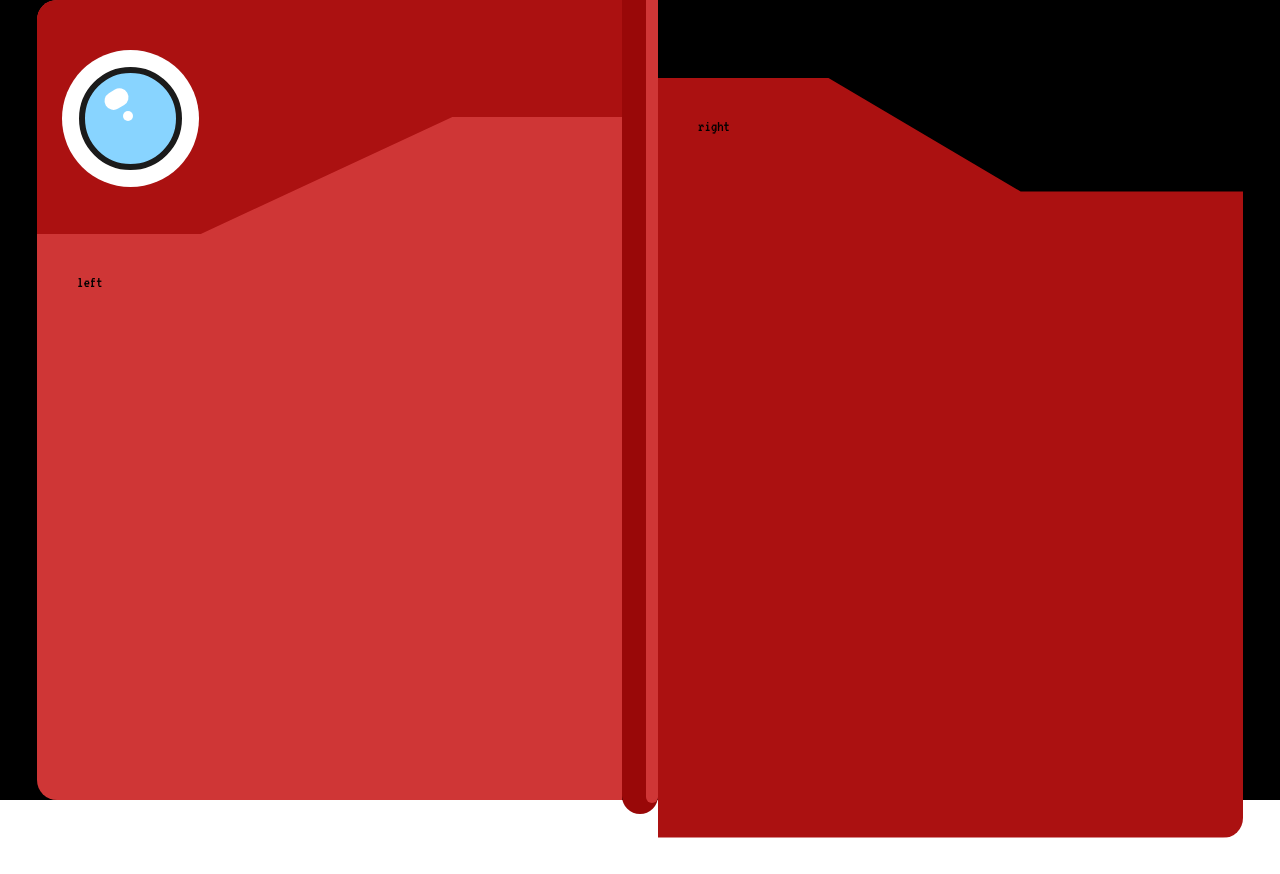
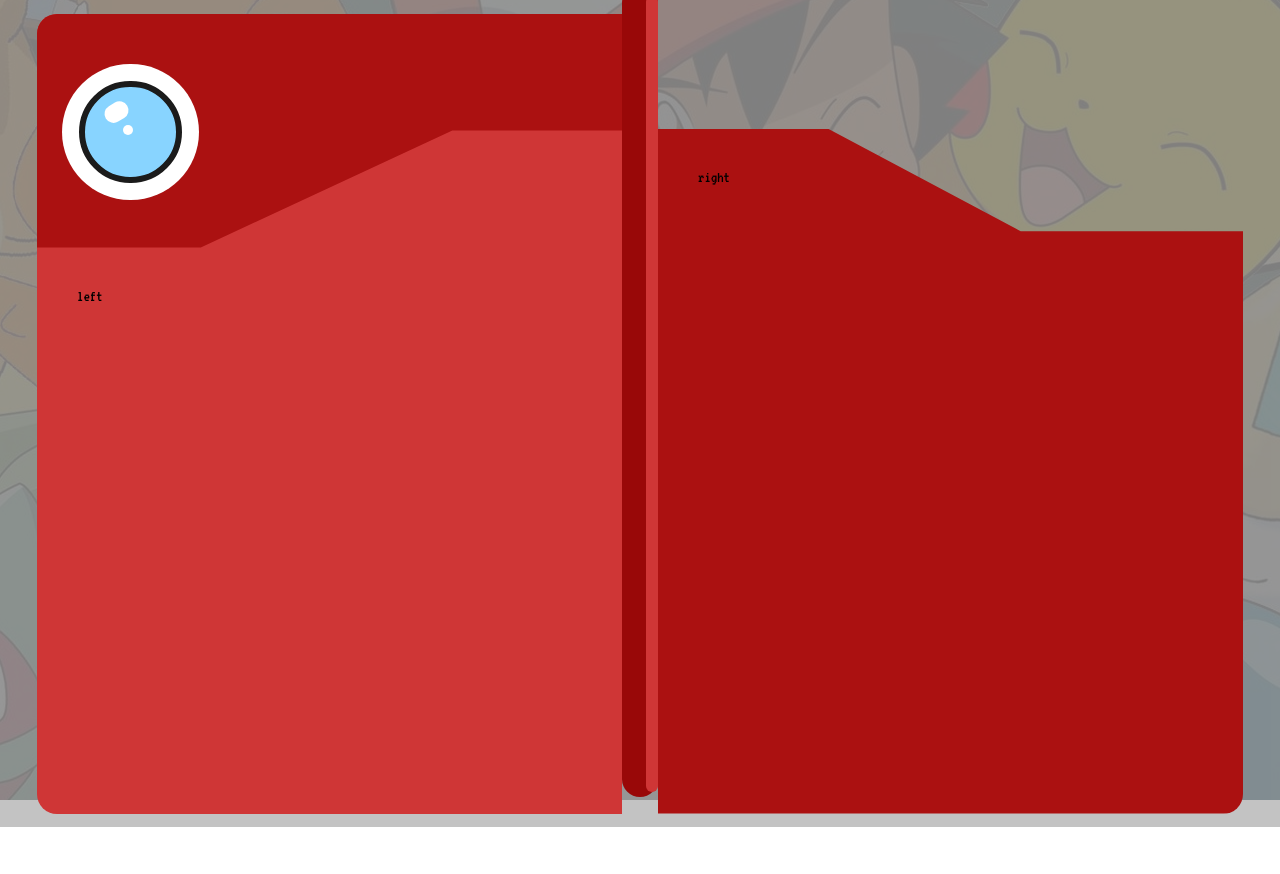
Before and after one commit to Neology92/pokedex, a React app: page / in a window 1280 px wide. After the commit the page ends 827 px from the top, so only its background shows below. Built offline with nearby package versions, Linux system fonts and the light colour scheme.

Commit message:
Add background

```diff
--- a/src/App.js
+++ b/src/App.js
@@ -1,8 +1,9 @@
+import React from 'react';
 import styled, { ThemeProvider } from 'styled-components';
-import React from 'react';
-import Pokedex from './Pages/Pokedex';
 import GlobalStyles from './Assets/Styles/GlobalStyles';
 import theme from './Assets/Styles/theme';
+import Pokedex from './Pages/Pokedex';
+import { Background } from './Components';
 
 import './Assets/Styles/VT323.css';
 
@@ -12,6 +13,7 @@ class App extends React.PureComponent {
             <ThemeProvider theme={theme}>
                 <GlobalStyles />
                 <Container>
+                    <Background />
                     <Pokedex />
                 </Container>
             </ThemeProvider>
@@ -21,11 +23,6 @@ class App extends React.PureComponent {
 
 const Container = styled.main`
     width: 100vw;
-
-    ${theme.media.above.xl} {
-        margin: 0 auto;
-        width: 80vw;
-    }
 `;
 
 export default App;
--- a/src/Assets/Styles/theme.js
+++ b/src/Assets/Styles/theme.js
@@ -25,7 +25,7 @@ const theme = {
         above: {
             xl: '@media (min-width: 1700px)',
             l: '@media (min-width: 1330px)',
-            m: '@media (min-width: 768px)',
+            m: '@media (min-width: 1000px)',
             s: '@media (min-width: 480px)',
             xs: '@media (min-width: 360px)',
         },
--- a/src/Components/Background/Background.js
+++ b/src/Components/Background/Background.js
@@ -0,0 +1,34 @@
+import React, { PureComponent } from 'react';
+import styled from 'styled-components';
+import background from '../../Assets/Images/background.jpg';
+
+export default class Background extends PureComponent {
+    render() {
+        return (
+            <>
+                <Graphics />
+                <Filter />
+            </>
+        );
+    }
+}
+
+const Graphics = styled.div`
+    width: 100%;
+    height: 100%;
+    position: fixed;
+    background-image: url(${background});
+    background-position: center;
+
+    z-index: -3;
+`;
+
+const Filter = styled.div`
+    width: 100%;
+    height: 100%;
+    position: fixed;
+    z-index: -2;
+
+    background-color: black;
+    opacity: 0.65;
+`;
--- a/src/Components/LeftWing/LeftWing.js
+++ b/src/Components/LeftWing/LeftWing.js
@@ -37,7 +37,7 @@ const Topping = styled.div`
 const Inside = styled.div`
     box-sizing: border-box;
     width: 100%;
-    height: 640px;
+    height: 70%;
 
     /* clip-path: polygon(100% 0, 100% 64%, 71% 64%, 28% 100%, 0 100%, 0 0); */
     /* background: ${({ theme }) => theme.color.red}; */
--- a/src/Components/RightWing/RightWing.js
+++ b/src/Components/RightWing/RightWing.js
@@ -13,6 +13,7 @@ const Wrapper = styled.div`
     box-sizing: border-box;
     width: 100%;
     height: 760px;
+
     padding: 40px;
     margin-top: -40px;
 
@@ -21,9 +22,14 @@ const Wrapper = styled.div`
 
     ${({ theme }) => theme.media.above.m} {
         width: 585px;
+        height: 685px;
         margin-top: 115px;
         border-radius: 0 0 20px 0;
         clip-path: polygon(0 0, 29% 0, 62% 15%, 100% 15%, 100% 100%, 0 100%);
+    }
+
+    ${({ theme }) => theme.media.above.xl} {
+        height: 760px;
     }
 `;
 
--- a/src/Components/VerticalConnector/VerticalConnector.js
+++ b/src/Components/VerticalConnector/VerticalConnector.js
@@ -8,16 +8,18 @@ const VerticalConnector = styled.div`
 
         margin-top: -15px;
         margin-bottom: 30px;
-        position: relative;
+
         height: 872px;
         width: 36px;
+
         background: ${({ theme }) => theme.color.darkRed};
         border-radius: 20px;
 
+        position: relative;
         ::after {
             content: '';
             width: 12px;
-            height: 850px;
+            height: 98%;
             background: ${({ theme }) => theme.color.lightRed};
             border-radius: 20px;
 
@@ -25,6 +27,14 @@ const VerticalConnector = styled.div`
             top: 11px;
             right: 0;
         }
+
+        ${({ theme }) => theme.media.above.m} {
+            height: 812px;
+        }
+
+        ${({ theme }) => theme.media.above.xl} {
+            height: 872px;
+        }
     }
 `;
 
--- a/src/Components/index.js
+++ b/src/Components/index.js
@@ -1,5 +1,6 @@
 import LeftWing from './LeftWing/LeftWing';
 import RightWing from './RightWing/RightWing';
 import VerticalConnector from './VerticalConnector/VerticalConnector';
+import Background from './Background/Background';
 
-export { LeftWing, RightWing, VerticalConnector };
+export { LeftWing, RightWing, VerticalConnector, Background };
--- a/src/Pages/Pokedex.js
+++ b/src/Pages/Pokedex.js
@@ -15,18 +15,37 @@ class Pokedex extends React.PureComponent {
 }
 
 const Wrapper = styled.div`
+    width: 100%;
+    min-height: 100vh;
+
     display: flex;
     flex-direction: column;
     align-items: flex-start;
-    width: 100%;
+
+    background: rgb(173, 173, 173, 0.73);
+
+    ${({ theme }) => theme.media.above.s} {
+        padding: 0 10vw;
+        width: 80vw;
+    }
 
     ${({ theme }) => theme.media.above.m} {
-        height: 100vh;
+        padding: 0;
+        width: 100vw;
+
         flex-direction: row;
         align-items: center;
         justify-content: center;
+    }
 
-        background: black;
+    ${({ theme }) => theme.media.above.l} {
+        margin: 0 auto;
+        min-width: 1330px;
+        width: 90vw;
+    }
+
+    ${({ theme }) => theme.media.above.xl} {
+        width: 80vw;
     }
 `;
 
--- a/webpack.config.js
+++ b/webpack.config.js
@@ -47,6 +47,16 @@ const config = {
                     },
                 ],
             },
+            {
+                test: /\.(png|jpg|gif)$/,
+                use: {
+                    loader: 'file-loader',
+                    options: {
+                        name: '[name].[contentHash].[ext]',
+                        outputPath: 'img/',
+                    },
+                },
+            },
         ],
     },
 
```
Also changed, not shown: src/Assets/Images/background.jpg (added).
